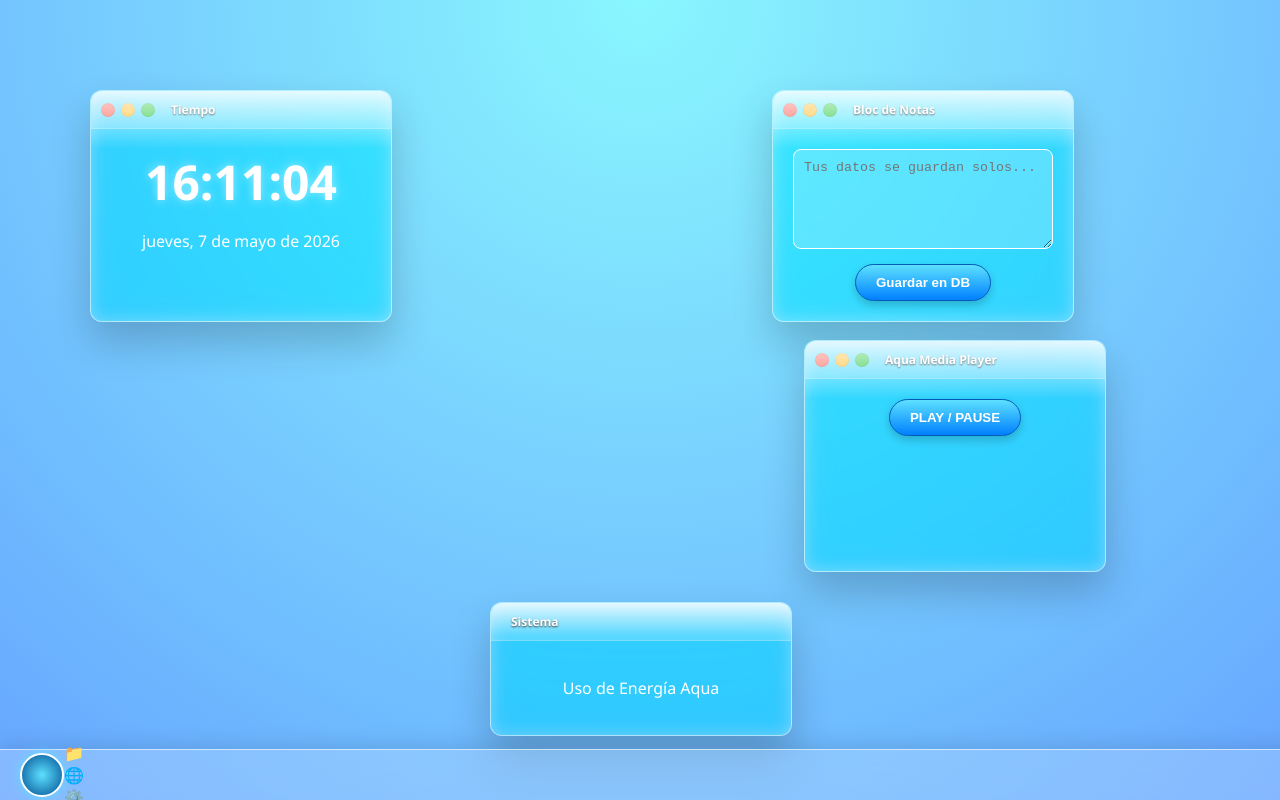
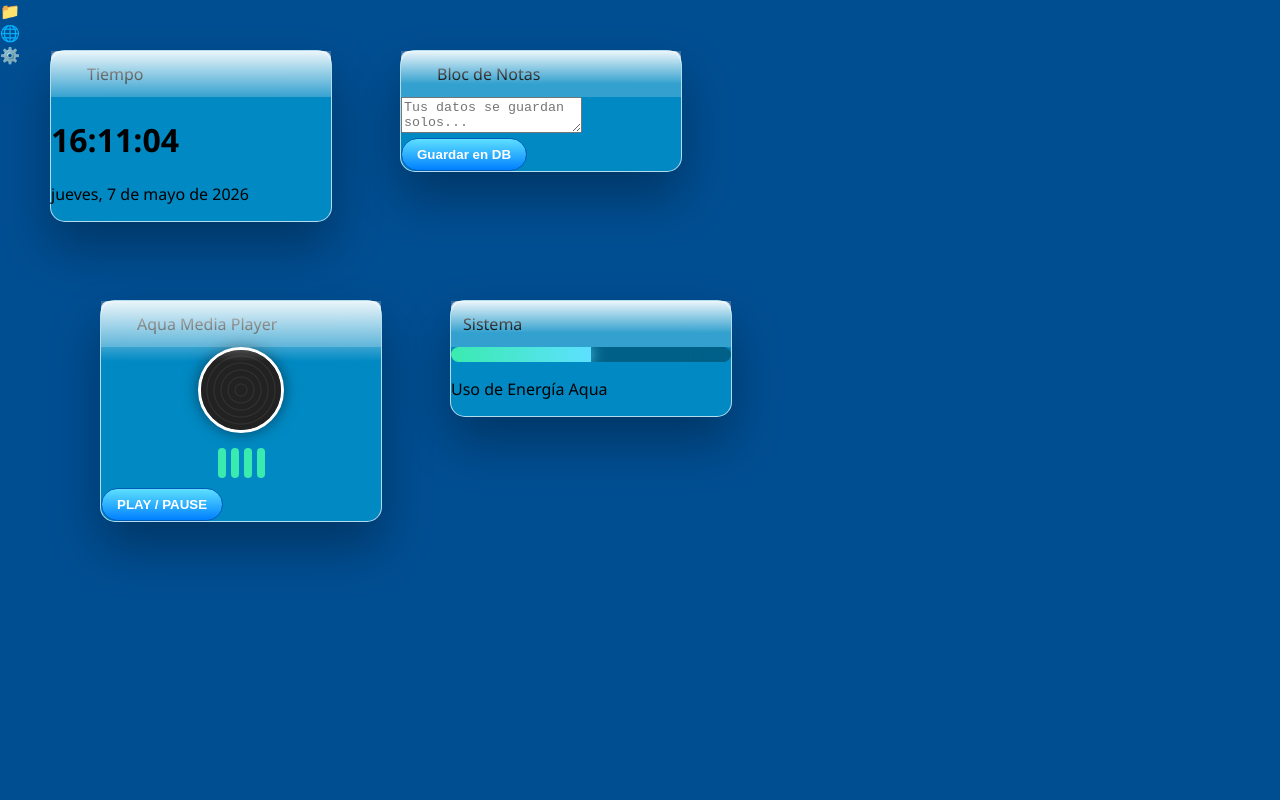
Before and after one commit to GlowyDev-creator/Asuka-Dashboard, a plain HTML site: page index.html in a window 1280 px wide. Drawn offline with Linux system fonts and the light colour scheme.

Commit message:
Refactor CSS variables and enhance styles

```diff
--- a/style.css
+++ b/style.css
@@ -1,123 +1,94 @@
+
 :root {
-    --aqua-blue: rgba(0, 210, 255, 0.4);
-    --glass-border: rgba(255, 255, 255, 0.6);
-    --gloss-gradient: linear-gradient(180deg, rgba(255,255,255,0.8) 0%, rgba(255,255,255,0) 50%);
+    --aqua-blue: rgba(0, 210, 255, 0.45);
+    --glass-border: rgba(255, 255, 255, 0.7);
+    --gloss: linear-gradient(180deg, rgba(255,255,255,0.9) 0%, rgba(255,255,255,0) 55%);
 }
 
 body, html {
-    margin: 0;
-    padding: 0;
-    height: 100%;
-    font-family: 'Segoe UI', Tahoma, Geneva, Verdana, sans-serif;
+    margin: 0; padding: 0; height: 100%;
     overflow: hidden;
-    background: radial-gradient(circle at top, #89f7fe 0%, #66a6ff 100%);
+    background: #004e92;
+    font-family: 'Segoe UI', sans-serif;
 }
 
-/* Efecto de Fondo Aero */
-.bubbles-container {
+/* Parallax Background */
+.parallax-bg {
     position: fixed;
-    width: 100%;
-    height: 100%;
+    width: 110%; height: 110%;
+    top: -5%; left: -5%;
+    background: radial-gradient(circle at center, #89f7fe 0%, #66a6ff 100%);
     z-index: -1;
+    transition: transform 0.1s ease-out;
 }
 
-#desktop {
-    padding: 40px;
-    display: flex;
-    gap: 30px;
-    flex-wrap: wrap;
+/* Genie Effect Animation */
+@keyframes genieClose {
+    0% { transform: scale(1) translateY(0); opacity: 1; }
+    100% { transform: scale(0.1) translateY(500px); opacity: 0; }
 }
 
-/* Ventanas de Cristal (Aero Glass) */
+.closing { animation: genieClose 0.5s forwards cubic-bezier(0.6, -0.28, 0.735, 0.045); }
+
+/* Draggable Windows */
 .window {
-    width: 300px;
+    position: absolute;
+    width: 280px;
     background: var(--aqua-blue);
-    backdrop-filter: blur(15px) saturate(150%);
-    border-radius: 12px;
+    backdrop-filter: blur(20px);
+    border-radius: 15px;
     border: 1px solid var(--glass-border);
-    box-shadow: 0 20px 40px rgba(0,0,0,0.2), inset 0 0 15px rgba(255,255,255,0.3);
-    position: relative;
-    overflow: hidden;
-    animation: fadeIn 0.8s ease-out;
+    box-shadow: 0 25px 50px rgba(0,0,0,0.3);
+    cursor: default;
+    user-select: none;
 }
 
-/* Brillo superior en la ventana */
 .window::before {
-    content: '';
-    position: absolute;
-    top: 0; left: 0; width: 100%; height: 50%;
-    background: var(--gloss-gradient);
-    pointer-events: none;
+    content: ''; position: absolute; top: 0; left: 0; width: 100%; height: 50%;
+    background: var(--gloss); border-radius: 15px 15px 100% 100%; pointer-events: none;
 }
 
 .window-header {
-    padding: 10px;
-    background: rgba(255,255,255,0.2);
-    display: flex;
-    align-items: center;
-    gap: 6px;
-    border-bottom: 1px solid rgba(255,255,255,0.2);
+    padding: 12px; background: rgba(255,255,255,0.2);
+    cursor: move; display: flex; align-items: center; gap: 8px;
 }
 
-.dot { width: 12px; height: 12px; border-radius: 50%; border: 1px solid rgba(0,0,0,0.1); }
-.red { background: #ff5f56; }
-.yellow { background: #ffbd2e; }
-.green { background: #27c93f; }
-.title { color: white; font-size: 12px; margin-left: 10px; font-weight: bold; text-shadow: 0 1px 2px black; }
-
-.window-content { padding: 20px; color: white; text-align: center; }
-
-/* Reloj */
-#time { font-size: 3rem; margin: 0; text-shadow: 0 0 10px rgba(255,255,255,0.5); }
-
-/* Inputs y Botones Aqua */
-textarea {
-    width: 100%;
-    height: 100px;
-    background: rgba(255,255,255,0.2);
-    border: 1px solid white;
-    border-radius: 8px;
-    color: white;
-    padding: 10px;
-    box-sizing: border-box;
-    margin-bottom: 10px;
-    outline: none;
+/* Reproductor de Música */
+.vinyl-container {
+    width: 80px; height: 80px; margin: 0 auto 15px;
+    background: #333; border-radius: 50%;
+    border: 3px solid #fff; box-shadow: 0 0 15px rgba(0,0,0,0.5);
+    display: flex; align-items: center; justify-content: center;
 }
 
+.vinyl {
+    width: 100%; height: 100%;
+    background: repeating-radial-gradient(#222, #222 5px, #333 6px, #222 7px);
+    border-radius: 50%;
+}
+
+.rotating { animation: rotate 3s linear infinite; }
+@keyframes rotate { from { transform: rotate(0deg); } to { transform: rotate(360deg); } }
+
+.visualizer { display: flex; justify-content: center; gap: 5px; height: 30px; margin-bottom: 10px; }
+.bar { width: 8px; background: #3aebaf; border-radius: 4px; transition: height 0.2s; }
+
+/* Medidor de Energía */
+.gauge-container {
+    width: 100%; height: 15px; background: rgba(0,0,0,0.3);
+    border-radius: 10px; overflow: hidden; margin-bottom: 10px;
+}
+.gauge-bar {
+    width: 50%; height: 100%;
+    background: linear-gradient(90deg, #3aebaf, #5de0ff);
+    box-shadow: 0 0 15px #5de0ff;
+    transition: width 0.5s ease;
+}
+
+/* Estilos de botones e iconos mantenidos del anterior... */
 .btn-aqua {
     background: linear-gradient(180deg, #5de0ff, #0080ff);
-    border: 1px solid #005bb7;
-    padding: 10px 20px;
-    border-radius: 20px;
-    color: white;
-    font-weight: bold;
-    cursor: pointer;
-    box-shadow: 0 4px 10px rgba(0,0,0,0.2);
-    transition: 0.3s;
+    border: 1px solid #005bb7; color: white;
+    padding: 8px 15px; border-radius: 20px; font-weight: bold;
+    cursor: pointer; position: relative; overflow: hidden;
 }
-
-.btn-aqua:hover { transform: scale(1.05); filter: brightness(1.1); }
-
-/* Taskbar Estilo Aero */
-.glass-taskbar {
-    position: fixed;
-    bottom: 0; width: 100%;
-    height: 50px;
-    background: rgba(255, 255, 255, 0.2);
-    backdrop-filter: blur(20px);
-    border-top: 1px solid var(--glass-border);
-    display: flex;
-    align-items: center;
-    padding: 0 20px;
-    box-shadow: 0 -5px 20px rgba(0,0,0,0.1);
-}
-
-.start-btn {
-    width: 40px; height: 40px;
-    background: radial-gradient(circle, #5de0ff, #004e92);
-    border-radius: 50%;
-    border: 2px solid white;
-    box-shadow: 0 0 10px #5de0ff;
-}
-
-@keyframes fadeIn { from { opacity: 0; transform: translateY(20px); } to { opacity: 1; transform: translateY(0); } }
```
